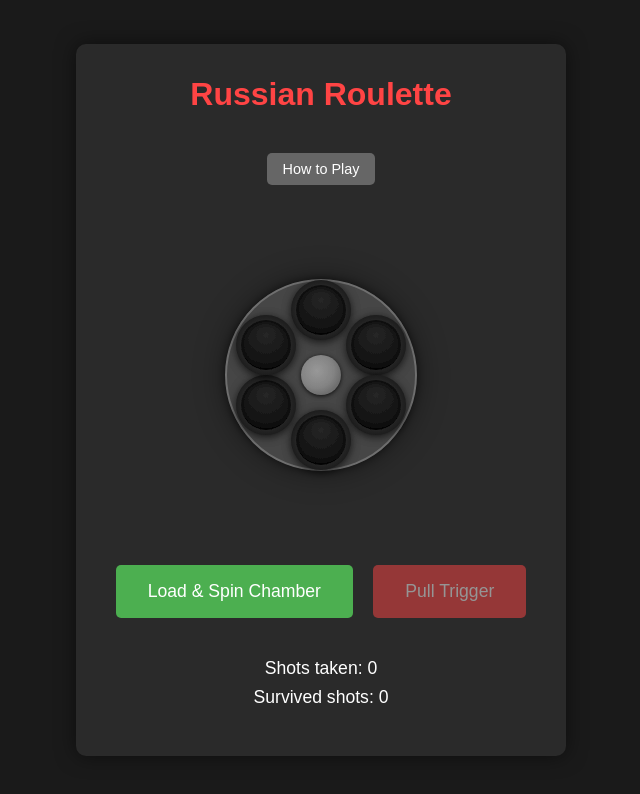
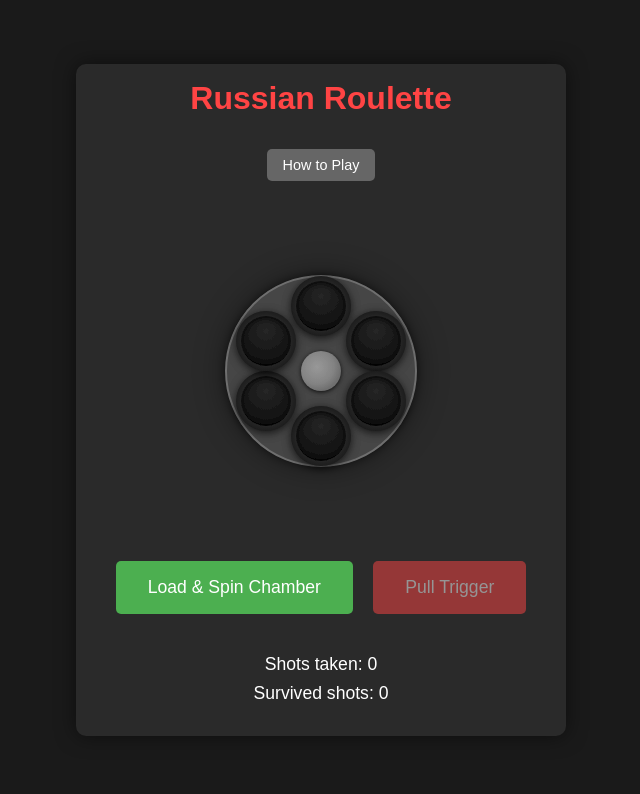
Before and after one commit to toivomattila/russian-roulette, a plain HTML site: page index.html in a window 1280 px wide. Shown: the whole page, without its empty margins (319-959 px from the left). Drawn offline with Linux system fonts and the light colour scheme.

Commit message:
Reduce top margin for better vertical spacing

```diff
--- a/styles.css
+++ b/styles.css
@@ -16,7 +16,7 @@ body {
 
 .game-container {
     text-align: center;
-    padding: 2rem;
+    padding: 1rem 2rem;
     background-color: #2a2a2a;
     border-radius: 10px;
     box-shadow: 0 0 20px rgba(0, 0, 0, 0.5);
@@ -117,7 +117,7 @@ body {
 }
 
 h1 {
-    margin-bottom: 2rem;
+    margin-bottom: 1.5rem;
     color: #ff4444;
 }
 
```
